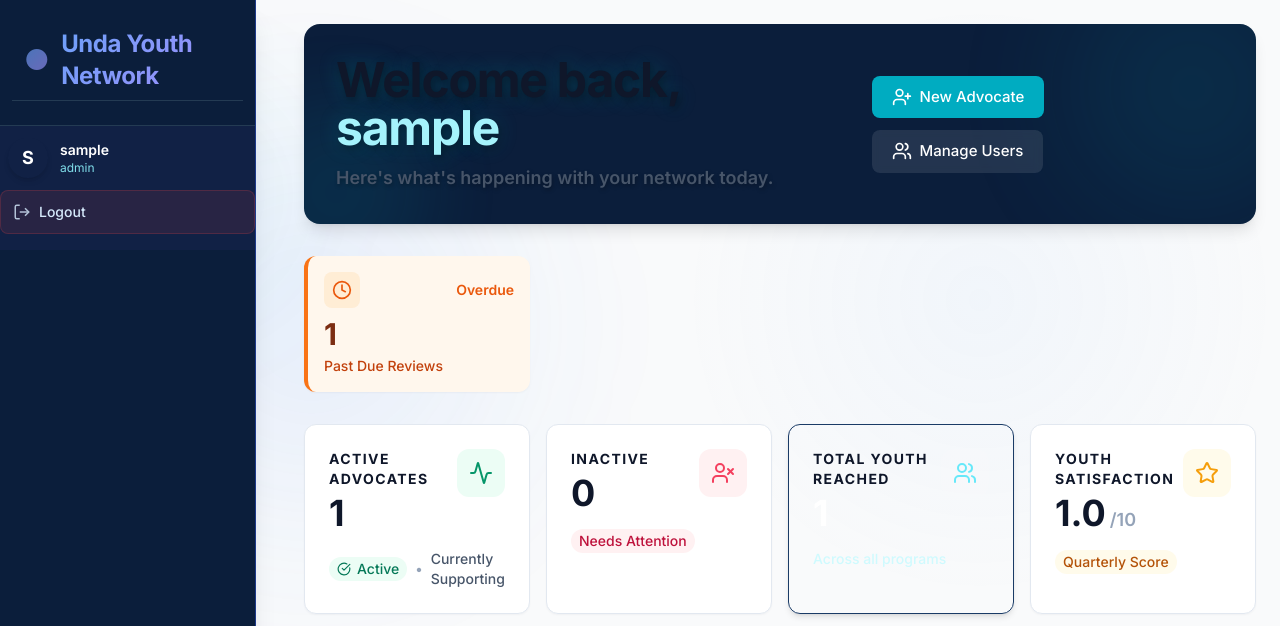
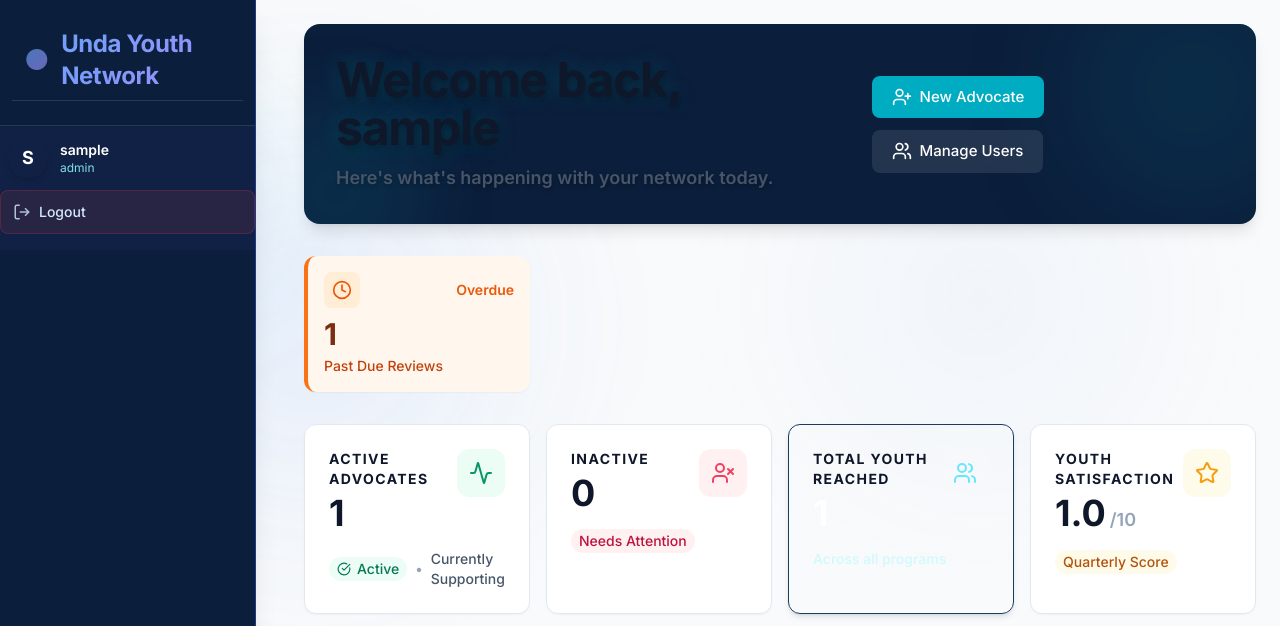
Before and after one commit to JamesKamau-5773/unda-youth-network-backend, a Flask app: page /admin/dashboard in a window 1280 px wide. Shown: the top 626 px of the page. Run offline with Flask 3, Linux system fonts and the light colour scheme; a user stored in the database is signed in; tables that the repository leaves empty hold one stand-in row (values such as "Sample post"); style sheets or scripts are compiled from the project's sources; some libraries are stand-ins or nearby versions.

Commit message:
fix: Use uniform cyan color for entire admin welcome text
- Removed separate color styling for username
- Entire 'Welcome back, [username]' text now in text-cyan-400

```diff
--- a/templates/admin/dashboard.html
+++ b/templates/admin/dashboard.html
@@ -14,7 +14,7 @@
 
         <div class="relative z-10 flex flex-col md:flex-row justify-between items-start md:items-center gap-6">
             <div>
-                <h1 class="text-5xl font-black mb-3 text-cyan-400 tracking-tight" style="text-shadow: 2px 3px 8px rgba(0,0,0,0.4), 0 0 20px rgba(0,172,193,0.3);">Welcome back, <span class="text-cyan-200 font-extrabold">{{ current_user.username }}</span></h1>
+                <h1 class="text-5xl font-black mb-3 text-cyan-400 tracking-tight" style="text-shadow: 2px 3px 8px rgba(0,0,0,0.4), 0 0 20px rgba(0,172,193,0.3);">Welcome back, {{ current_user.username }}</h1>
                 <p class="text-white text-lg font-semibold" style="text-shadow: 1px 2px 4px rgba(0,0,0,0.3);">Here's what's happening with your network today.</p>
             </div>
 
```
